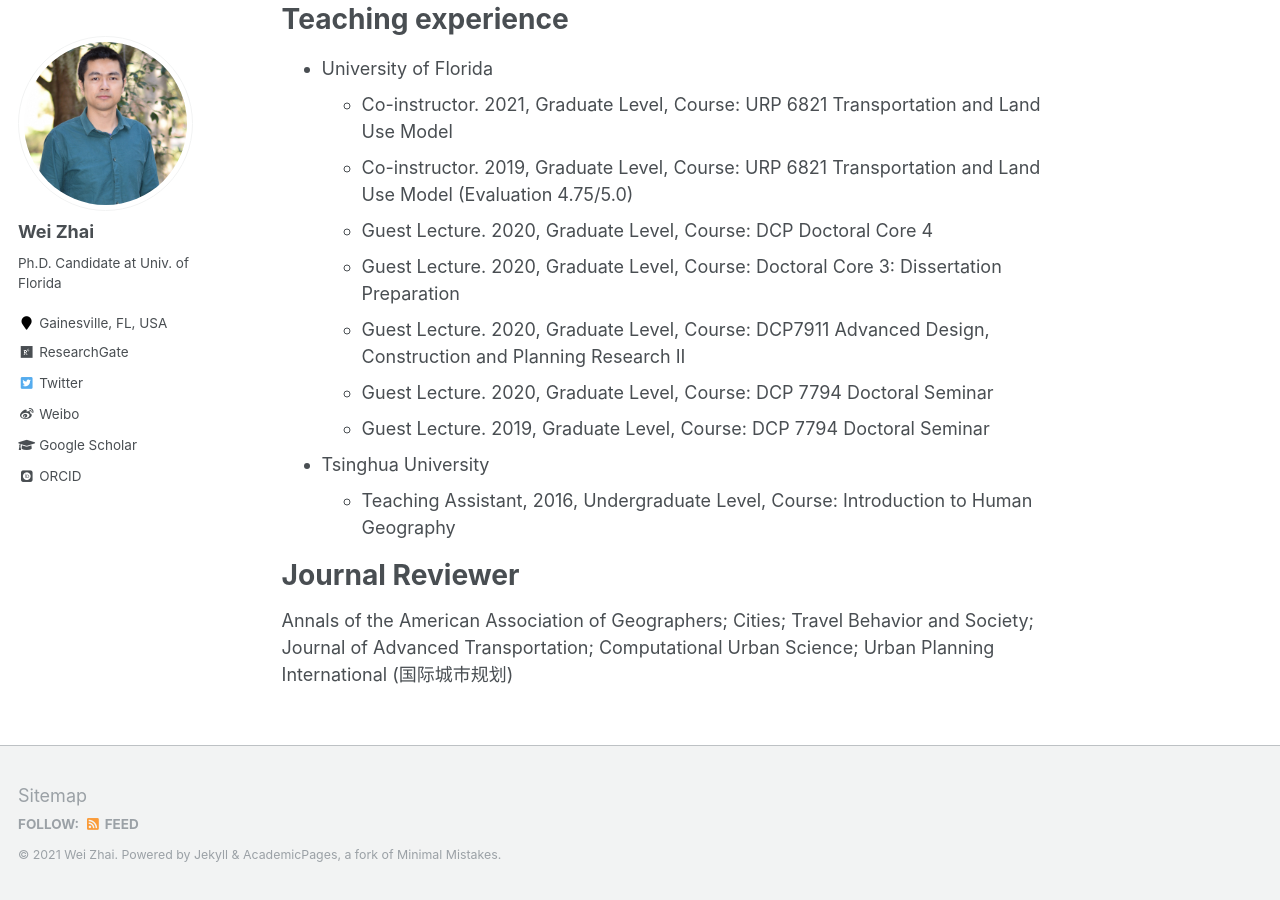
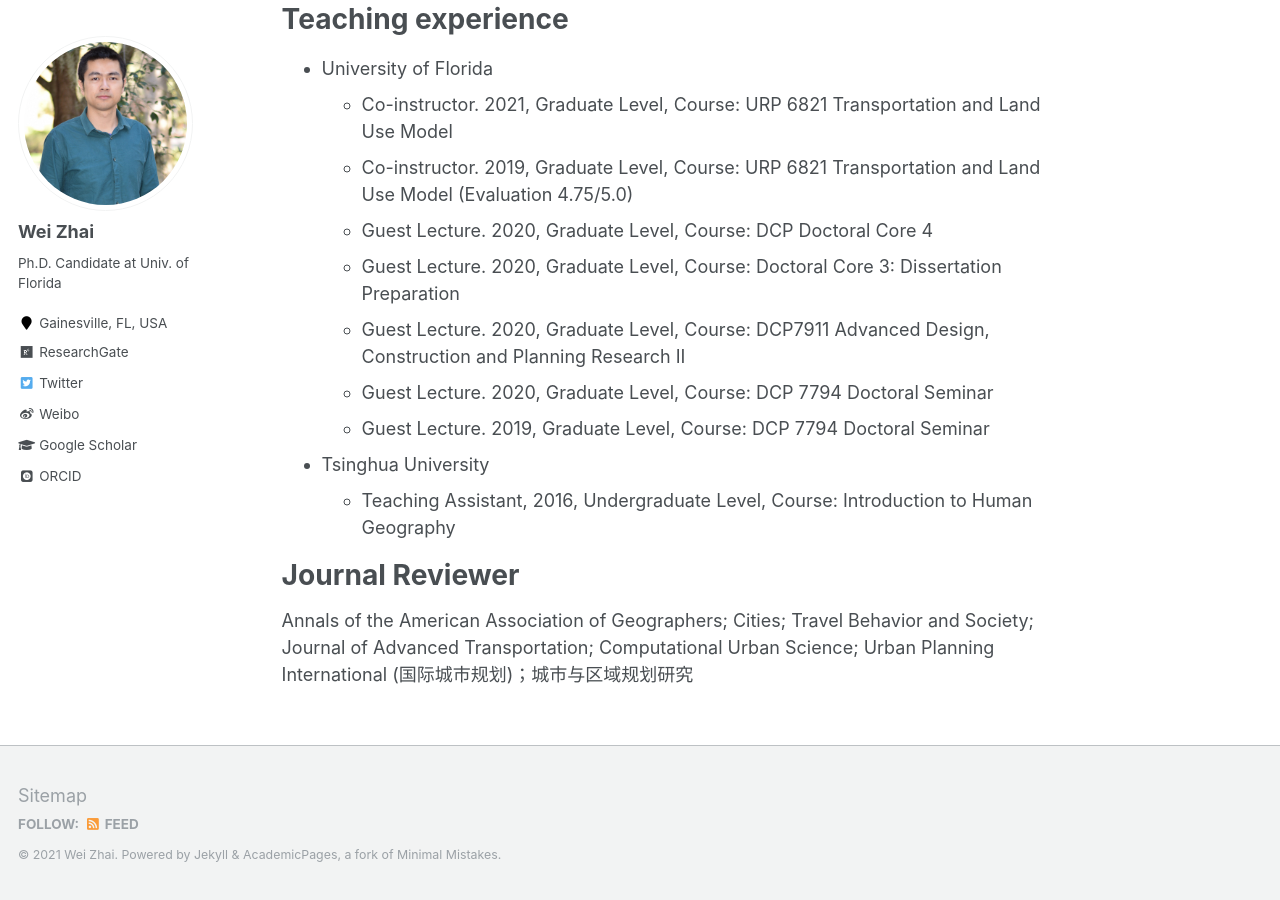
Before and after one commit to skywalkerzhai/weizhai.github.io, a Jekyll site: the page built from _pages/about.md, in a window 1280 px wide and 900 px high, scrolled down 905 px. Built offline with Jekyll 4.4.1, drawn with Linux system fonts in a browser that asks for light colours; some web fonts are replaced.

Commit message:
Update about.md

```diff
--- a/_pages/about.md
+++ b/_pages/about.md
@@ -48,4 +48,4 @@
 
 Journal Reviewer
 ======
-Annals of the American Association of Geographers; Cities; Travel Behavior and Society; Journal of Advanced Transportation; Computational Urban Science; Urban Planning International (国际城市规划)
+Annals of the American Association of Geographers; Cities; Travel Behavior and Society; Journal of Advanced Transportation; Computational Urban Science; Urban Planning International (国际城市规划)；城市与区域规划研究
```
